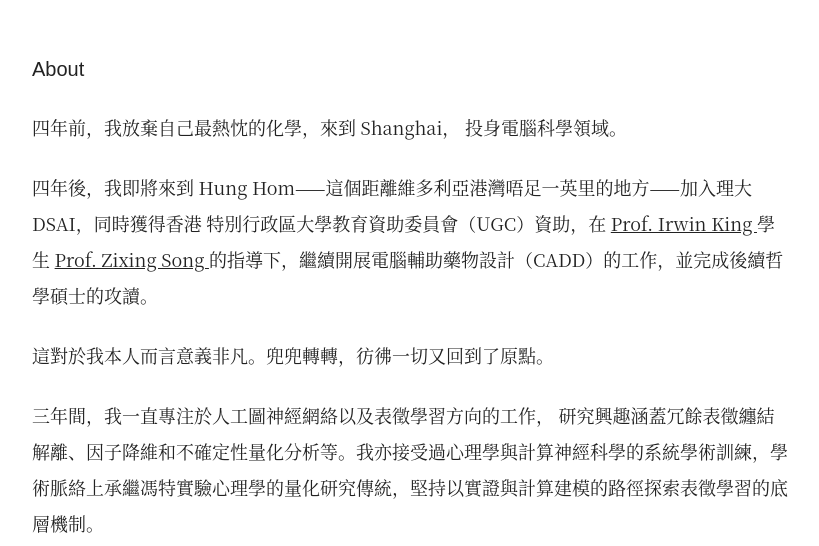
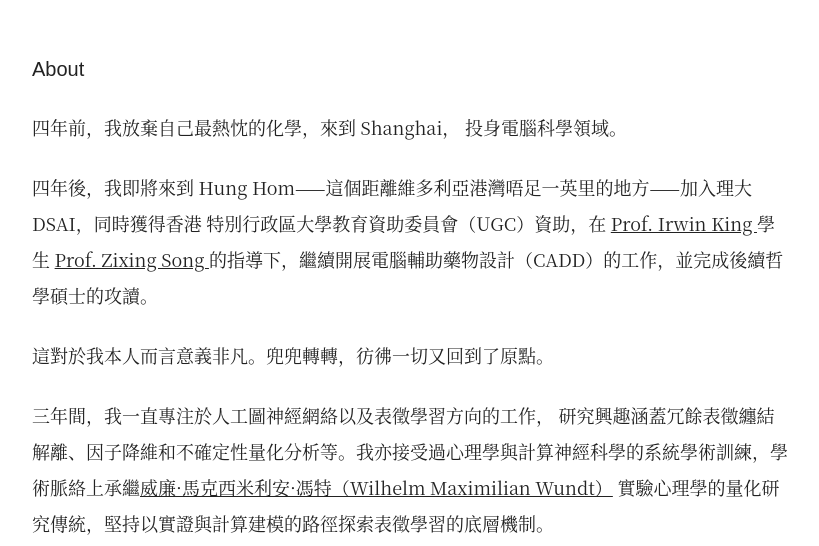
Before and after one commit to Lixeeone/Lixeeone.github.io, a plain HTML site: page index.html in a window 1280 px wide. Shown: the part 254-800 px from the top of the page, without its empty margins (158-977 px from the left). Drawn offline with Linux system fonts and the light colour scheme.

Commit message:
Update index.html

```diff
--- a/index.html
+++ b/index.html
@@ -299,7 +299,8 @@
 
       <p>
         三年間，我一直專注於人工圖神經網絡以及表徵學習方向的工作，
-        研究興趣涵蓋冗餘表徵纏結解離、因子降維和不確定性量化分析等。我亦接受過心理學與計算神經科學的系統學術訓練，學術脈絡上承繼馮特實驗心理學的量化研究傳統，堅持以實證與計算建模的路徑探索表徵學習的底層機制。
+        研究興趣涵蓋冗餘表徵纏結解離、因子降維和不確定性量化分析等。我亦接受過心理學與計算神經科學的系統學術訓練，學術脈絡上承繼<a href="https://zh.wikipedia.org/zh-tw/威廉·馮特">威廉·馬克西米利安·馮特（Wilhelm Maximilian Wundt）</a>
+實驗心理學的量化研究傳統，堅持以實證與計算建模的路徑探索表徵學習的底層機制。
       </p>
 
 
```
